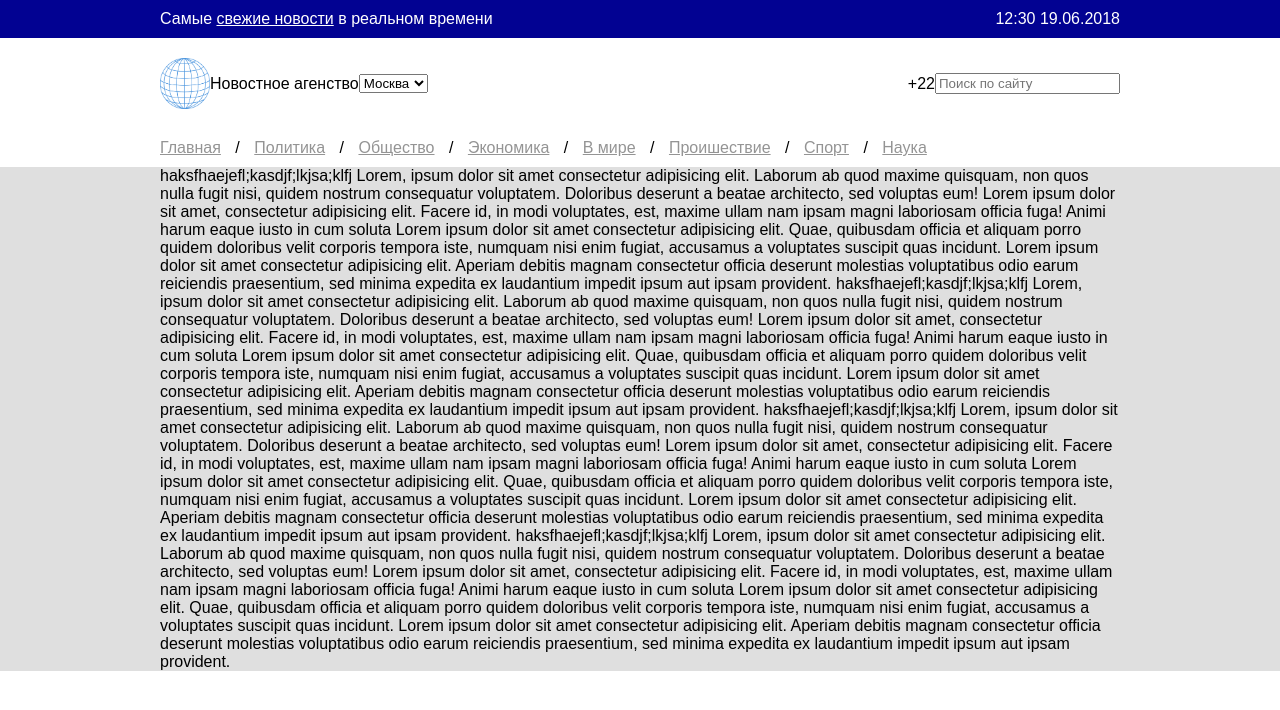
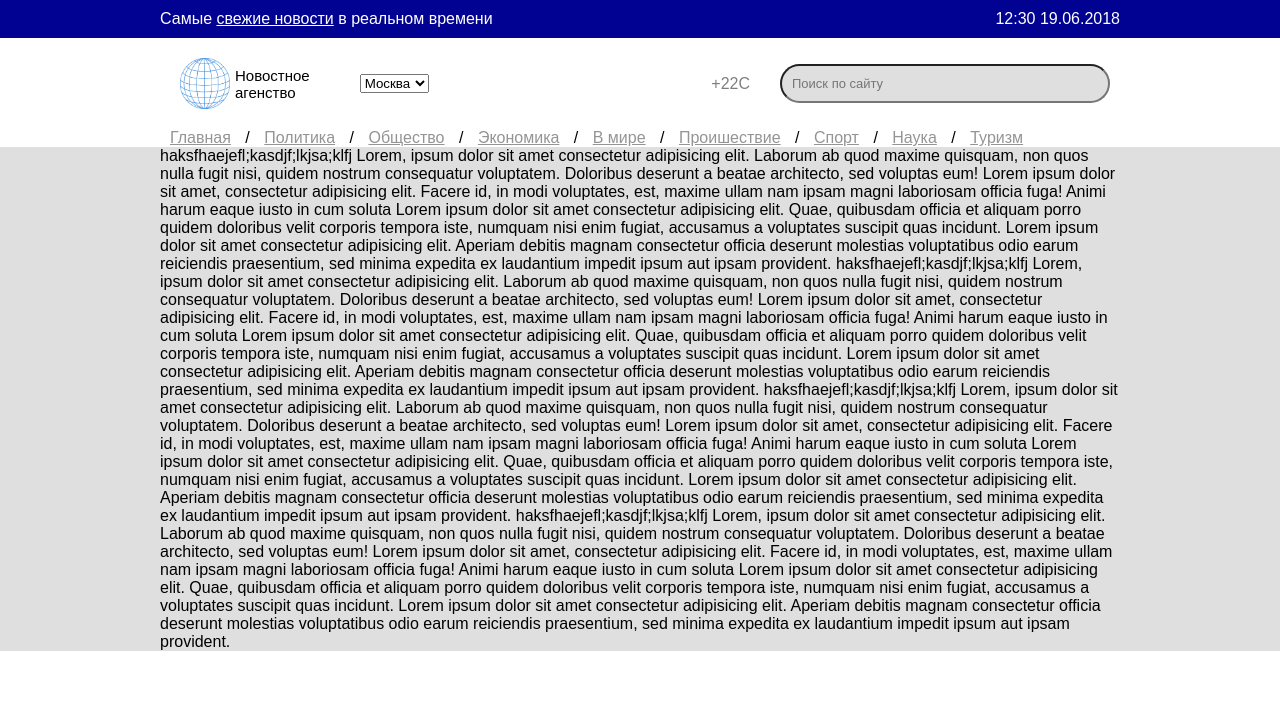
Before and after one commit to Staslgvin23/html-playground, a plain HTML site: page index.html in a window 1280 px wide. Drawn offline with Linux system fonts and the light colour scheme.

Commit message:
change "top-navigation"

```diff
--- a/index.html
+++ b/index.html
@@ -18,7 +18,7 @@
         <div class="left-side create-sides align-items-center">
           <div class="logo align-items-center">
             <img src="./images/globe.png" alt="globe" />
-            <span>Новостное агенство</span>
+            <span>Новостное<br> агенство</span>
           </div>
           <div class="select-city">
             <select name="city">
@@ -32,10 +32,10 @@
         <div class="right-side create-sides align-items-center">
           <div class="weather">
             <img src="" alt="" />
-            <span>+22</span>
+            <span>+22C</span>
           </div>
           <div class="search-field">
-            <input type="text" placeholder="Поиск по сайту" />
+            <input class="placeholder" type="text" placeholder="Поиск по сайту" />
           </div>
         </div>
       </div>
@@ -56,6 +56,8 @@
           <span><a href="#">Спорт</a></span>
           <span class="spacer-element">/</span>
           <span><a href="#">Наука</a></span>
+          <span class="spacer-element">/</span>
+          <span><a href="#">Туризм</a></span>
         </div>
       </nav>
     </header>
--- a/style.css
+++ b/style.css
@@ -1,9 +1,9 @@
 html,
 body {
-  margin: 0;
-  padding: 0;
-  min-width: 1000px;
-  font-family: Arial;
+     margin: 0;
+    padding: 0;
+    min-width: 1000px;
+    font-family: Arial;
 }
 
 .black-bar {
@@ -29,6 +29,7 @@ body {
 .align-items-center {
     display: flex;
     align-items: center;
+    padding: 0 10px;
 }
 
 
@@ -42,6 +43,11 @@ header .top-navigation {
 
 .logo img {
     width: 50px;
+    padding-right: 5px;
+}
+
+.logo {
+    font-size: 15px;
 }
 
 nav {
@@ -59,6 +65,25 @@ nav a {
 main {
     background: #dfdfdf;
     min-height: 400px;
+}
+
+.select-city {
+    margin-left: 40px;
+}
+
+.weather {
+    margin-right: 30px;
+    color: #000000;
+    opacity: 0.5;
+
+}
+
+
+.placeholder {
+    padding: 10px 140px 10px 10px;
+    border-radius: 30px;
+    font-size: 13px;
+    background-color: #dfdfdf;
 }
 
 /*
```
Also changed, not shown: site-template.jpeg.
